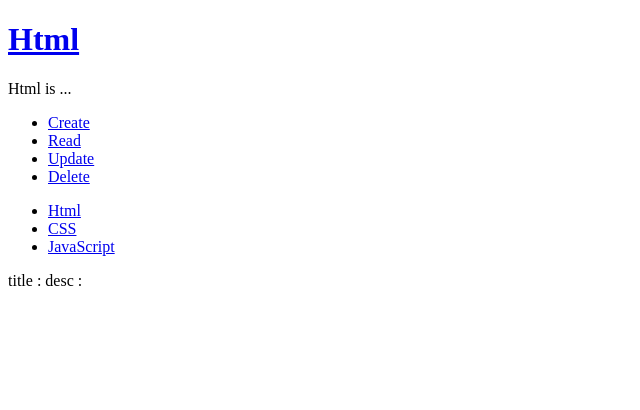
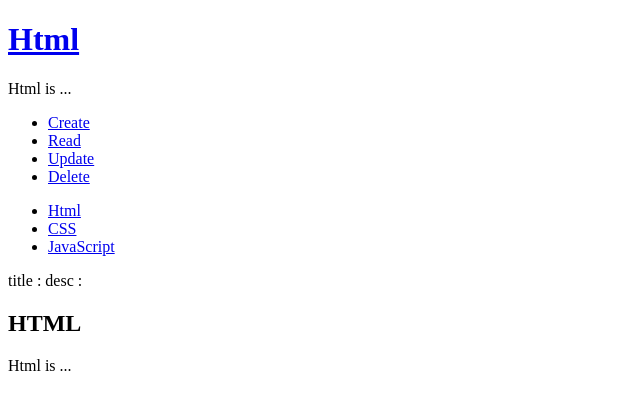
Before and after one commit to kjsu/cra-study, a React (Create React App) app: page / in a window 1280 px wide. Shown: the top 410 px of the page, without its empty margins (0-640 px from the left). Built offline with nearby package versions, Linux system fonts and the light colour scheme.

Commit message:
content component 추가

```diff
--- a/src/App.js
+++ b/src/App.js
@@ -2,6 +2,7 @@ import React, { Component } from 'react'
 import Subject from './components/Subject'
 import Menu from './components/Menu'
 import Toc from './components/Toc'
+import Content from './components/Content'
 import ReadArticle from './components/ReadArticle'
 
 class App extends Component {
@@ -48,6 +49,7 @@ class App extends Component {
         <Menu></Menu>
         <Toc data={this.state.contents}></Toc>
         <ReadArticle data={this.state.contents}></ReadArticle>
+        <Content></Content>
       </div>
     );
   }
--- /dev/null
+++ b/src/components/Content.js
@@ -0,0 +1,14 @@
+import React, { Component } from 'react';
+
+class Content extends Component {
+    render() {
+        return (
+            <article>
+                <h2>HTML</h2>
+                Html is ...
+            </article>
+        );
+    }
+}
+
+export default Content;
```
